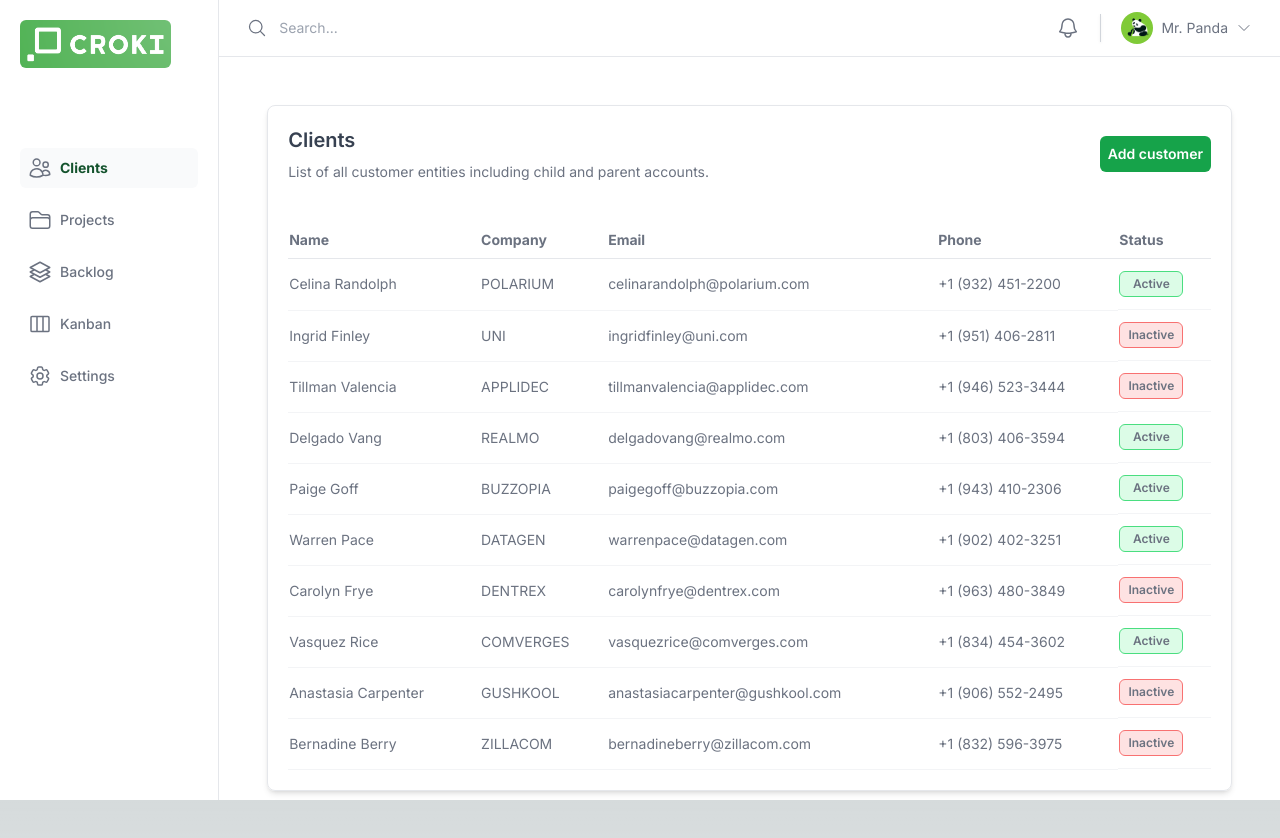
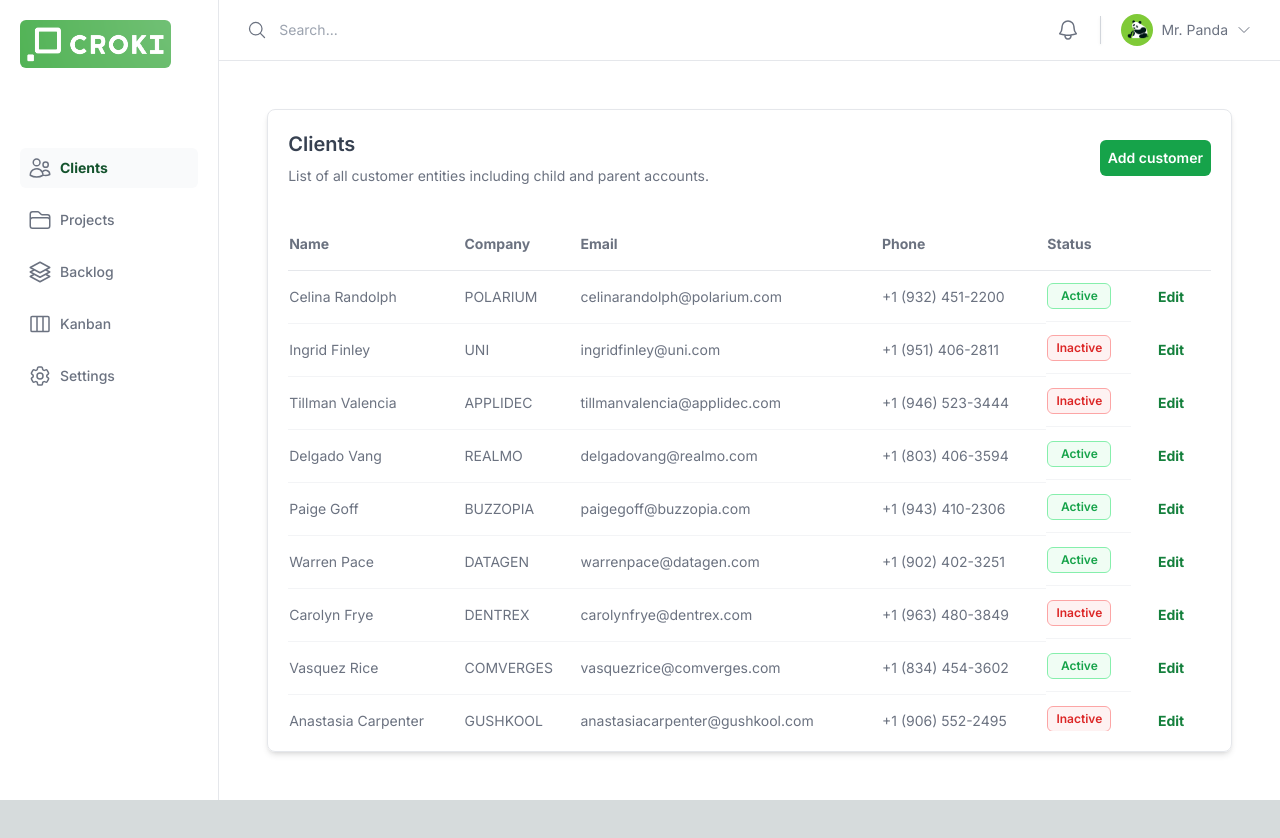
Before and after one commit to jonathan-nobrega/croki-agile, a Next.js app: page /clients in a window 1280 px wide. After the commit the page ends 800 px from the top, so only its background shows below. Built offline with nearby package versions, Linux system fonts and the light colour scheme.

Commit message:
fix: table scroll overflow

```diff
--- a/app/clients/page.tsx
+++ b/app/clients/page.tsx
@@ -51,7 +51,7 @@ export default function Page() {
                     ))}
                 </ul>
             </nav>
-            <main className='flex flex-col w-full h-full'>
+            <main className='flex flex-col w-full h-full overflow-auto'>
                 {/* Search bar*/}
                 <section className=' h-16 w-auto px-7 py-3 flex items-center justify-between border-b'>
                     <div className='h-auto flex'>
@@ -98,85 +98,61 @@ export default function Page() {
                         </button>
                     </div>
                 </section>
-                {/* Main module */}
-                <section
-                    className='flex flex-col h-full p-12 '
-                >
-                    <div className='p-5 space-y-3 border rounded-lg h-full w-full shadow-md'>
-                        <section className='flex mb-10 justify-between items-center'>
+                {/* Module wrapper */}
+                <section className='p-12 h-full overflow-hidden'>
+                    {/* Clients Module */}
+                    <div className='flex flex-col h-full w-full p-5 space-y-3 border rounded-lg shadow-md'>
+                        <section className='flex mb-5 justify-between items-center bg-white'>
                             <div>
                                 <h1 className='text-xl text-gray-700 font-semibold'>Clients</h1>
                                 <p className='mt-2'>List of all customer entities including child and parent accounts.</p>
                             </div>
-                            <button
-                                className='p-2 font-semibold rounded-md bg-green-600 text-white transition duration-300 ease-in-out'
-                            >
+                            <button className='p-2 font-semibold rounded-md bg-green-600 text-white transition duration-300 ease-in-out'>
                                 Add customer
                             </button>
                         </section>
-                        <table className='min-w-full text-left'>
-                            <thead className=''>
-                                <tr className='w-full border-separate'>
+                        <section className='h-full overflow-y-scroll scrollbar-thin scrollbar-thumb-gray-200 scrollbar-track-gray-50'>
+                            <table className='min-w-full text-left '>
+                                <thead className='w-full sticky top-0 bg-white border-collapse border-b'>
+                                    <tr className=''>
                                         {tableHeaders.map((item, id) => (
                                             <th
-                                            className='py-2 border-b'
+                                                className='py-4'
                                                 key={id}
                                             >
                                                 {item}
                                             </th>
                                         ))}
+                                        <th className='w-20 py-4'></th>
                                     </tr>
                                 </thead>
-                            <tbody className=''>
+                                <tbody className='overflow-auto'>
                                     {seed.map((item) => (
                                         <tr
                                             key={item._id}
                                             className='w-full'
                                             onClick={openModal(item)}
                                         >
-                                        <td className='py-3 border-b border-gray-100'>{item.name}</td>
-                                        <td className='py-3 border-b border-gray-100'>{item.company}</td>
-                                        <td className='py-3 border-b border-gray-100'>{item.email}</td>
-                                        <td className='py-3 border-b border-gray-100'>{item.phone}</td>
+                                            <td className='py-4 border-b border-gray-100'>{item.name}</td>
+                                            <td className='py-4 border-b border-gray-100'>{item.company}</td>
+                                            <td className='py-4 border-b border-gray-100'>{item.email}</td>
+                                            <td className='py-4 border-b border-gray-100'>{item.phone}</td>
                                             <td className='flex py-3 border-b border-gray-100'>
                                                 {item.isActive ? (
-                                                <div className='p-1 w-16 text-xs text-center font-semibold border border-green-400 bg-green-100 rounded-md'>Active</div>
+                                                    <div className='p-1 w-16 text-xs text-center text-green-600 font-semibold border border-green-300 bg-green-50 rounded-md'>Active</div>
                                                 ) : (
-                                                <div className='p-1 w-16 text-xs text-center font-semibold border border-red-400 bg-red-100 rounded-md'>Inactive</div>
+                                                    <div className='p-1 w-16 text-xs text-center text-red-600 font-semibold border border-red-300 bg-red-50 rounded-md'>Inactive</div>
                                                 )}
+                                            </td>
+                                            <td className='font-bold text-center text-green-700'>
+                                                <button>Edit</button>
                                             </td>
 
                                         </tr>
                                     ))}
                                 </tbody>
-
                             </table>
-                        {/* <div className="table w-full ...">
-                            <div className="table-header-group">
-                                <div className="table-row">
-                                    <div className="table-cell text-left space-y-3">Song</div>
-                                    <div className="table-cell text-left space-y-3">Artist</div>
-                                    <div className="table-cell text-left space-y-3">Year</div>
-                                </div>
-                            </div>
-                            <div className="table-row-group space-y-3">
-                                <div className="table-row">
-                                    <div className="table-cell space-y-3">The Sliding Mr. Bones (Next Stop, Pottersville)</div>
-                                    <div className="table-cell space-y-3">Malcolm Lockyer</div>
-                                    <div className="table-cell space-y-3">1961</div>
-                                </div>
-                                <div className="table-row">
-                                    <div className="table-cell space-y-3">Witchy Woman</div>
-                                    <div className="table-cell space-y-3">The Eagles</div>
-                                    <div className="table-cell space-y-3">1972</div>
-                                </div>
-                                <div className="table-row">
-                                    <div className="table-cell space-y-3">Shining Star</div>
-                                    <div className="table-cell space-y-3">Earth, Wind, and Fire</div>
-                                    <div className="table-cell space-y-3">1975</div>
-                                </div>
-                            </div>
-                        </div> */}
+                        </section>
                     </div>
                 </section>
             </main>
--- a/package.json
+++ b/package.json
@@ -21,6 +21,7 @@
     "postcss": "8.4.23",
     "react": "18.2.0",
     "react-dom": "18.2.0",
+    "tailwind-scrollbar": "^3.0.4",
     "tailwindcss": "3.3.2",
     "typescript": "5.0.4"
   }
--- a/tailwind.config.js
+++ b/tailwind.config.js
@@ -14,5 +14,7 @@ module.exports = {
       },
     },
   },
-  plugins: [],
+  plugins: [
+    require('tailwind-scrollbar')
+  ],
 }
```
Also changed, not shown: 1 other file (tests, documents, lock files or other folders). Lines whose indentation alone changed are shown as unchanged.
